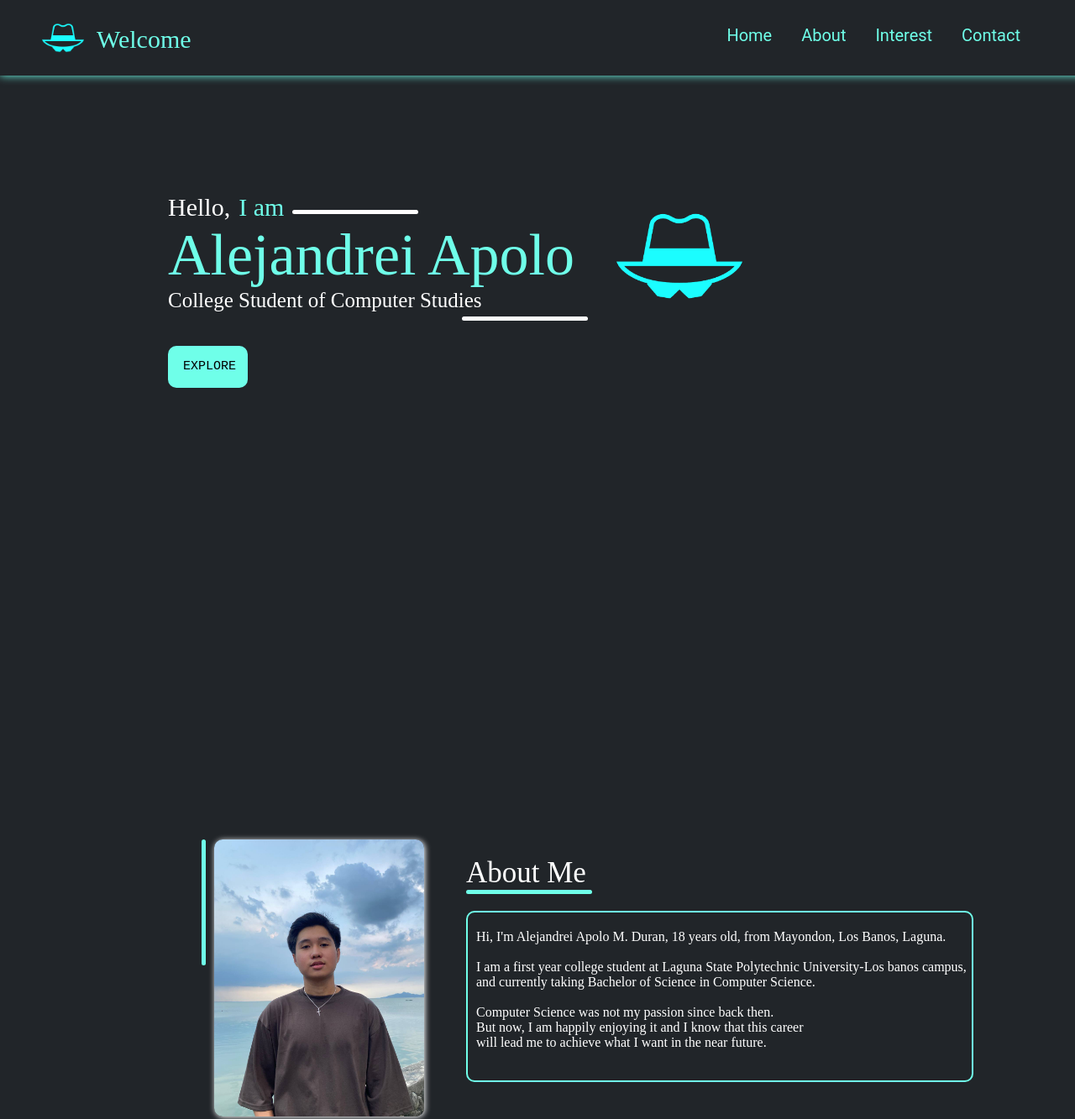
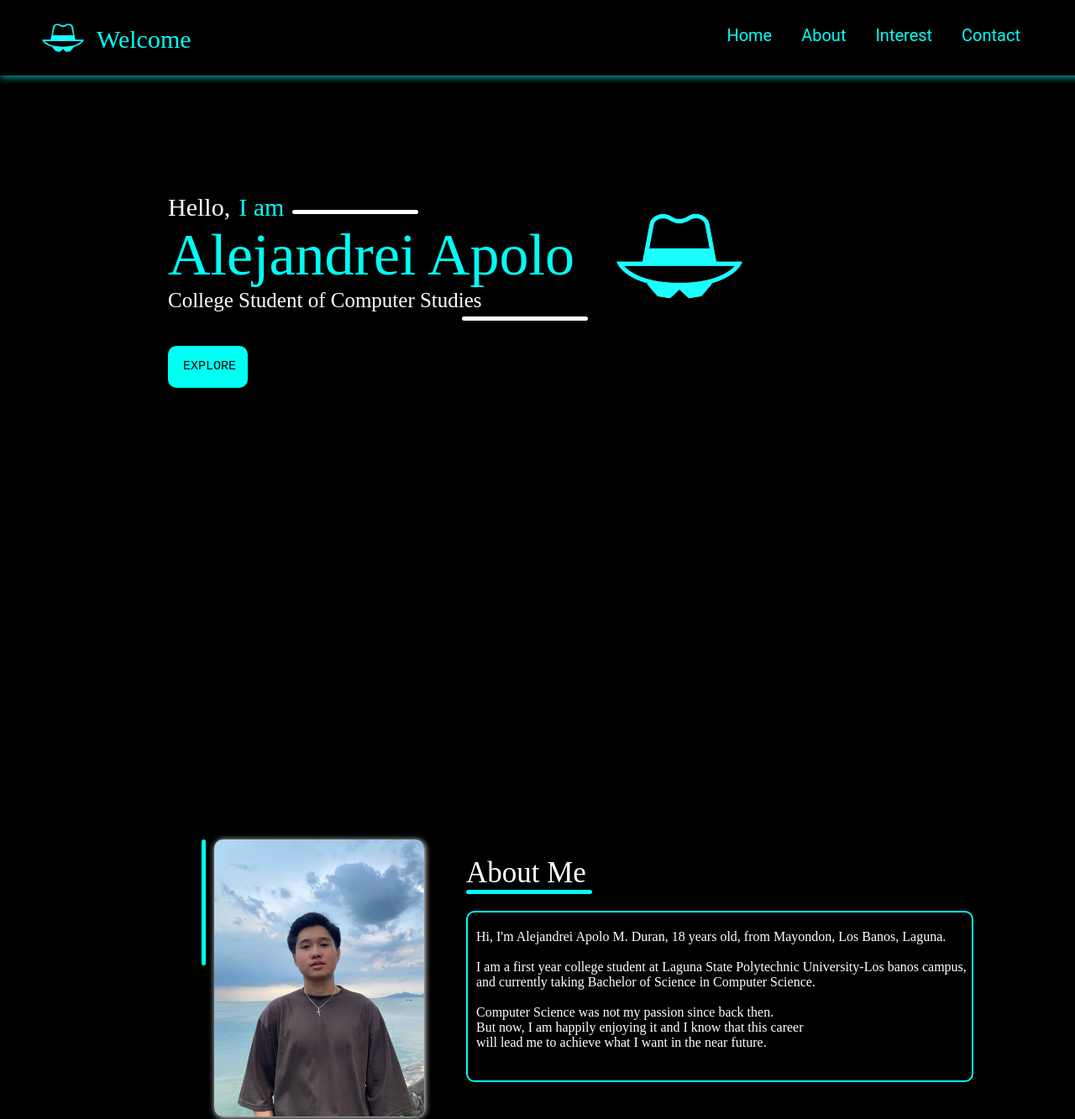
Before and after one commit to albusDumbb/portfolio_1, a plain HTML site: page web_practice/index.html in a window 1280 px wide. Shown: the top 1333 px of the page at 84% size. Drawn offline with Linux system fonts and the light colour scheme.

Commit message:
style.css

```diff
--- a/web_practice/style.css
+++ b/web_practice/style.css
@@ -8,16 +8,16 @@
   display: none; /* for Chrome, Safari, and Opera */
 }
 body {
-  background-color: #212529;
+  background-color: #000000;
   height: 100%;
 }
 nav {
   position: fixed;
   display: flex;
   width: 100%;
-  background-color: #212529;
+  background-color: #000000;
   padding: 20px;
-  box-shadow: 0px 0px 10px #6fffe9;
+  box-shadow: 0px 0px 10px #00fff5;
 }
 .left {
   display: flex;
@@ -26,7 +26,7 @@ nav {
   margin-left: 30px;
 }
 .left > p {
-  color: #6fffe9;
+  color: #00fff5;
   margin-top: 10px;
 }
 .left > p:hover {
@@ -52,7 +52,7 @@ nav {
 .right > a {
   padding: 15px;
   text-decoration: none;
-  color: #6fffe9;
+  color: #00fff5;
   font-size: 20px;
 }
 .right > a:hover {
@@ -75,12 +75,12 @@ nav {
   font-size: 30px;
 }
 .second-p {
-  color: #6fffe9;
+  color: #00fff5;
   margin-left: 10px;
   font-size: 30px;
 }
 .third-p {
-  color: #6fffe9;
+  color: #00fff5;
   font-size: 70px;
 }
 .fourth-p {
@@ -155,7 +155,7 @@ nav {
   height: 30px;
   width: 75px;
   border-radius: 10px;
-  background-color: #6fffe9;
+  background-color: #00fff5;
   border: none;
   padding: 10px;
 }
@@ -199,7 +199,7 @@ nav {
   border-style: solid;
   border-width: 2px;
   border-radius: 10px;
-  color: #6fffe9;
+  color: #00fff5;
   height: 200px;
   width: 600px;
   margin-top: 20px;
@@ -214,7 +214,7 @@ nav {
   height: 5px;
   margin-bottom: 5px;
   border-radius: 10px;
-  background-color: #6fffe9;
+  background-color: #00fff5;
   position: relative;
   animation-duration: 5s;
   animation-iteration-count: infinite;
@@ -239,7 +239,7 @@ nav {
   height: 150px;
   margin-bottom: 5px;
   border-radius: 10px;
-  background-color: #6fffe9;
+  background-color: #00fff5;
   position: relative;
   animation-duration: 5s;
   animation-iteration-count: infinite;
@@ -269,7 +269,7 @@ nav {
   height: 470px;
   margin-top: 130px;
   margin-left: 60px;
-  background-color: #6fffe9;
+  background-color: #00fff5;
   border-radius: 10px;
 }
 .interest-left {
@@ -289,7 +289,7 @@ nav {
 .line1 {
   width: 120px;
   height: 3px;
-  background-color: #6fffe9;
+  background-color: #00fff5;
   border-radius: 10px;
 }
 .second-text {
@@ -301,7 +301,7 @@ nav {
 .line2 {
   width: 230px;
   height: 3px;
-  background-color: #6fffe9;
+  background-color: #00fff5;
   border-radius: 10px;
   position: relative;
   animation-duration: 5s;
@@ -336,7 +336,7 @@ nav {
 .line3 {
   width: 230px;
   height: 3px;
-  background-color: #6fffe9;
+  background-color: #00fff5;
   border-radius: 10px;
   position: relative;
   animation-duration: 5s;
```
